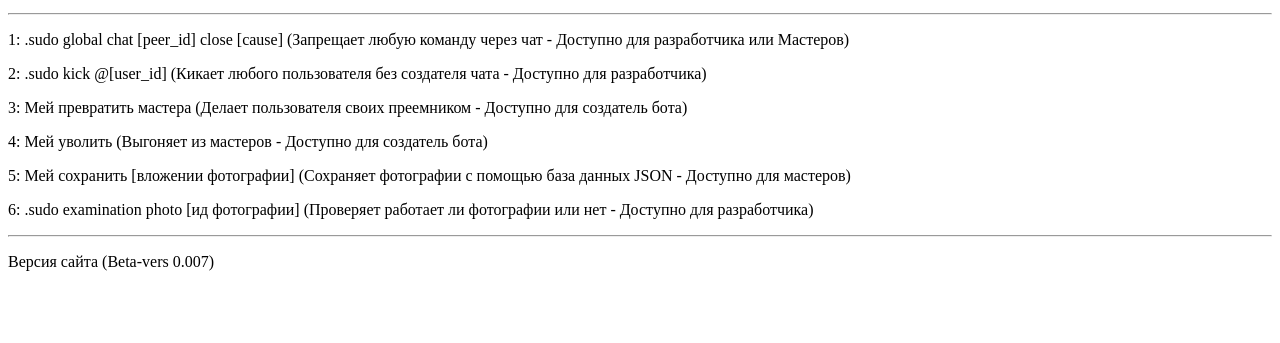
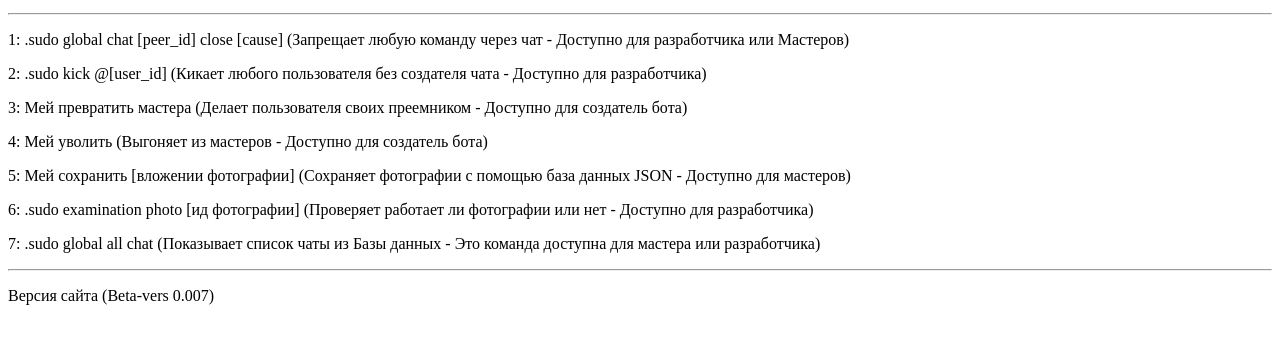
Before and after one commit to Yasue05525/anime.github.io, a plain HTML site: page duc_commadn/owner.html in a window 1280 px wide. Shown: the part 101-444 px from the top of the page. Drawn offline with Linux system fonts and the light colour scheme; files that its build step writes are made by us from their sources.

Commit message:
Список команд для разработчиков
Добавлено команда для разработчика

Показ список чаты из базы данных

```diff
--- a/duc_commadn/owner.html
+++ b/duc_commadn/owner.html
@@ -16,6 +16,7 @@
     <p>4: Мей уволить (Выгоняет из мастеров - Доступно для создатель бота)</p>
     <p>5: Мей сохранить [вложении фотографии] (Сохраняет фотографии с помощью база данных JSON - Доступно для мастеров)</p>
     <p>6: .sudo examination photo [ид фотографии] (Проверяет работает ли фотографии или нет - Доступно для разработчика)</p>
+    <p>7: .sudo global all chat (Показывает список чаты из Базы данных - Это команда доступна для мастера или разработчика)</p>
     <hr>
     <p>Версия сайта (Beta-vers 0.007)</p>
 </body>
```
